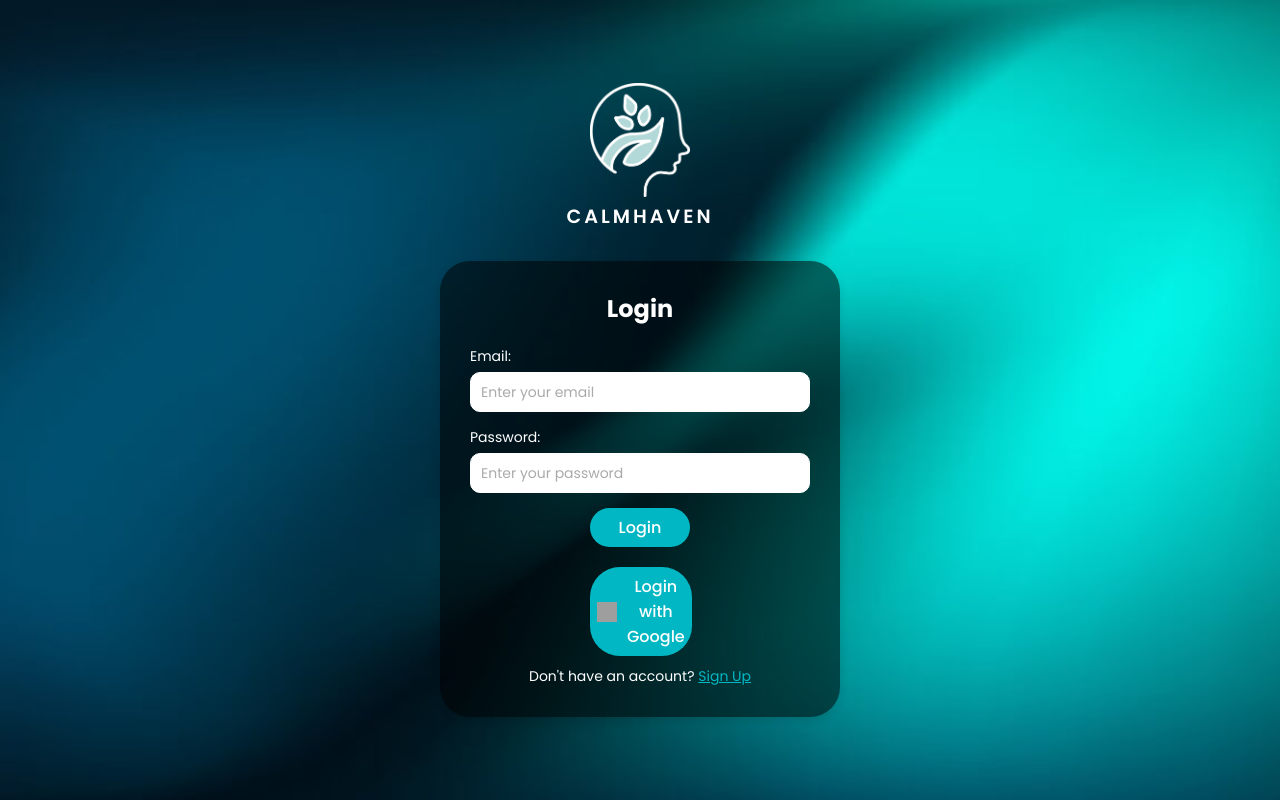
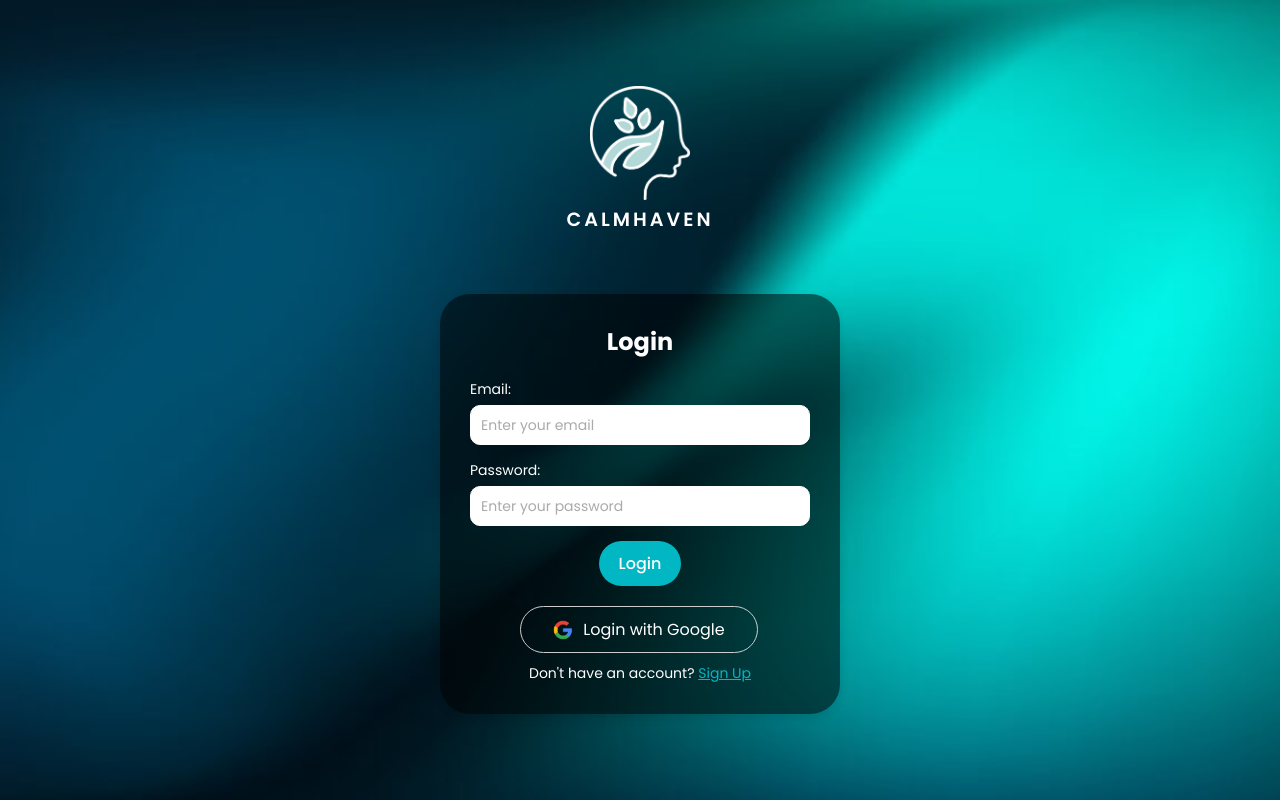
Before and after one commit to manu2701/CalmHaven, a React (Create React App) app in the folder CalmHaven-main/: page /login in a window 1280 px wide. Built offline with nearby package versions, Linux system fonts and the light colour scheme; grey boxes are pictures that could not be loaded.

Commit message:
relative paths

```diff
--- a/CalmHaven-main/src/components/AboutPTSD.js
+++ b/CalmHaven-main/src/components/AboutPTSD.js
@@ -1,6 +1,6 @@
 import React from "react";
 import './AboutPTSD.css';
-import banner from "C:/Users/manus/Downloads/CalmHaven-main/CalmHaven-main/src/assets/bg/about-banner.png";
+import banner from "../assets/bg/about-banner.png";
 
 function AboutPTSD() {
   return (
--- a/CalmHaven-main/src/components/Footer.js
+++ b/CalmHaven-main/src/components/Footer.js
@@ -1,9 +1,9 @@
 import React from 'react';
 import { Link } from 'react-router-dom';
 import './Footer.css';
-import fb from "C:/Users/manus/Downloads/CalmHaven-main/CalmHaven-main/src/assets/icons/fbicon.svg";
-import insta from "C:/Users/manus/Downloads/CalmHaven-main/CalmHaven-main/src/assets/icons/instaicon.svg";
-import lin from "C:/Users/manus/Downloads/CalmHaven-main/CalmHaven-main/src/assets/icons/linkedin-icon.png";
+import fb from "../assets/icons/fbicon.svg";
+import insta from "../assets/icons/instaicon.svg";
+import lin from "../assets/icons/linkedin-icon.png";
 function Footer() {
   return (
     <footer style={{ backgroundColor: '#004C4C', color: 'white', padding: '20px', marginTop: '30px' }}>
--- a/CalmHaven-main/src/components/Login.css
+++ b/CalmHaven-main/src/components/Login.css
@@ -15,7 +15,7 @@
   margin-bottom: 5px;
 }
 
-p{
+.login-page p{
   color: white;
   font-size: larger;
   font-weight: 600;
@@ -79,10 +79,10 @@ p{
 }
 
 
-.login-container button {
+ .button-container button {
   margin-left: 120px;
   margin-right: 120px;
-  padding: 7px;
+  padding: 10px 20px 10px 20px;
   font-size: 16px;
   font-weight: 500;
   background-color: #00B7C3;
@@ -93,7 +93,7 @@ p{
   transition: background-color 0.3s;
 }
 
-.login-container button:hover {
+.button-container button:hover {
   background-color: #45a049;
 }
 
@@ -112,21 +112,24 @@ p{
 }
 
 .google-button {
+  margin-left: 50px;
   display: flex;
   align-items: center;
   justify-content: center;
-  /* width: 100%; */
-  background-color: #4285f4;
+  padding: 10px 20px 10px 20px;
+  width: 70%;
+  background-color: #00b6c300;
+  border: 1px solid #ccc;
   color: white;
   font-size: 16px;
-  border: none;
-  border-radius: 10px;
+  border-radius: 30px;
   cursor: pointer;
   transition: background-color 0.3s;
 }
 
 .google-button:hover {
-  background-color: #357ae8;
+  background-color: #000000;
+  border: none;
 }
 
 .google-icon {
--- a/CalmHaven-main/src/components/Login.js
+++ b/CalmHaven-main/src/components/Login.js
@@ -1,6 +1,7 @@
 import React from "react";
 import "./Login.css";
-import logo from "../assets/logo/logo_color5.png"; // Adjust the path as per your folder structure
+import logo from "../assets/logo/logo_color5.png";
+import googleicon from "../assets/icons/google_icon.png";
 
 function handleGoogleLogin() {
   alert("Google Login Clicked");
@@ -20,12 +21,12 @@ function Login() {
           <label>Password:</label>
           <input type="password" placeholder="Enter your password" />
 
-          <button type="submit">Login</button>
+          <div className="button-container"><button type="submit">Login</button></div>
         </form>
         <div className="google-login">
           <button onClick={handleGoogleLogin} className="google-button">
             <img
-              src="https://upload.wikimedia.org/wikipedia/commons/5/53/Google_%22G%22_Logo.svg"
+              src={googleicon}
               alt="Google Logo"
               className="google-icon"
             />
--- a/CalmHaven-main/src/components/SignUp.css
+++ b/CalmHaven-main/src/components/SignUp.css
@@ -25,7 +25,7 @@
     text-align: center;
   }
 
-  p{
+  .signup-page p{
     color: white;
     font-size: larger;
     font-weight: 600;
```
Also changed, not shown: CalmHaven-main/src/components/Home.js (+6 -6 lines), CalmHaven-main/src/assets/icons/google_icon.png (added).
